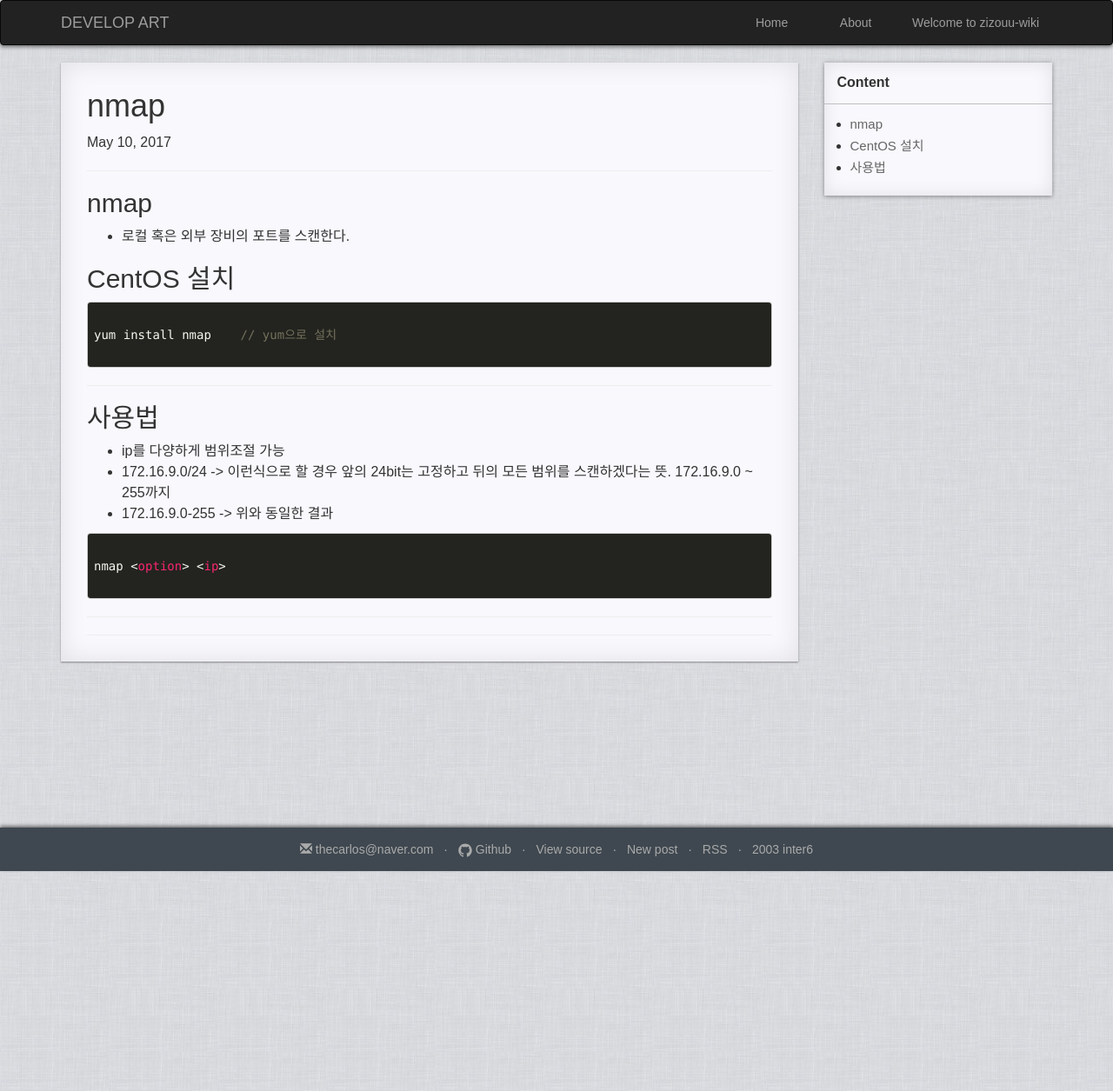
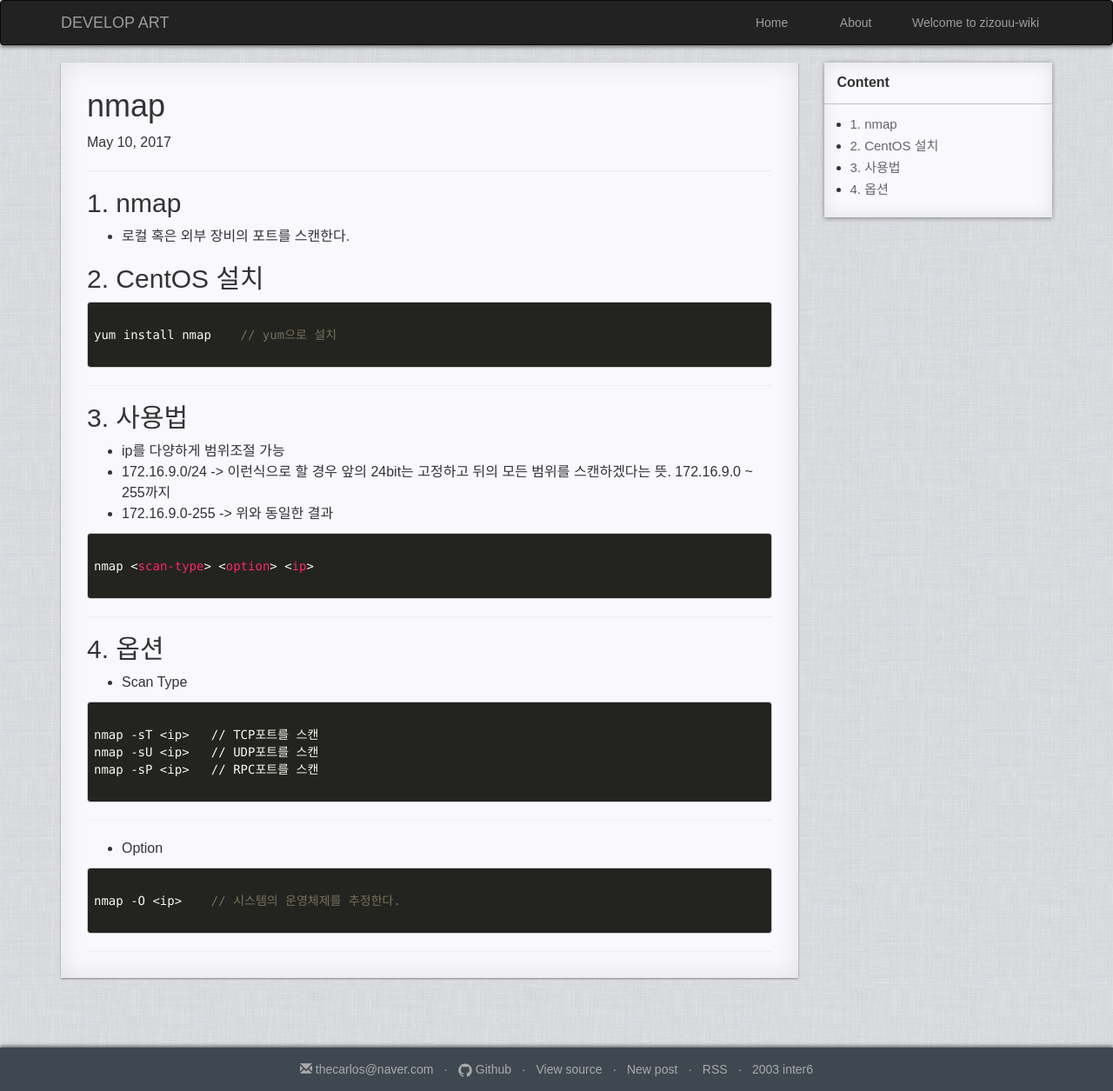
Before and after one commit to zizouu/zizouu.github.io, a Jekyll site: the page built from _posts/linux/2017-05-10-linux-nmap.md, in a window 1280 px wide. Shown: the whole page at 87% size. Built offline with Jekyll 4.4.1, drawn with Linux system fonts in a browser that asks for light colours; before the commit the page ends 1002 px from its top, so only the background shows below that.

Commit message:
update linux nmap add options

````diff
--- a/_posts/linux/2017-05-10-linux-nmap.md
+++ b/_posts/linux/2017-05-10-linux-nmap.md
@@ -8,10 +8,10 @@ categories: linux
 * content
 {:toc}
 
-## nmap
+## 1. nmap
 - 로컬 혹은 외부 장비의 포트를 스캔한다.
 
-## CentOS 설치
+## 2. CentOS 설치
 
 ```
 
@@ -20,14 +20,34 @@ yum install nmap    // yum으로 설치
 ```
 ***
 
-## 사용법
+## 3. 사용법
 - ip를 다양하게 범위조절 가능
 - 172.16.9.0/24 -> 이런식으로 할 경우 앞의 24bit는 고정하고 뒤의 모든 범위를 스캔하겠다는 뜻. 172.16.9.0 ~ 255까지
 - 172.16.9.0-255 -> 위와 동일한 결과
 
 ```
 
-nmap <option> <ip>
+nmap <scan-type> <option> <ip>
 
 ```
 ***
+
+## 4. 옵션
+- Scan Type
+
+```
+
+nmap -sT <ip>   // TCP포트를 스캔
+nmap -sU <ip>   // UDP포트를 스캔
+nmap -sP <ip>   // RPC포트를 스캔
+
+```
+***
+
+- Option
+
+```
+
+nmap -O <ip>    // 시스템의 운영체제를 추정한다.
+
+```
````
